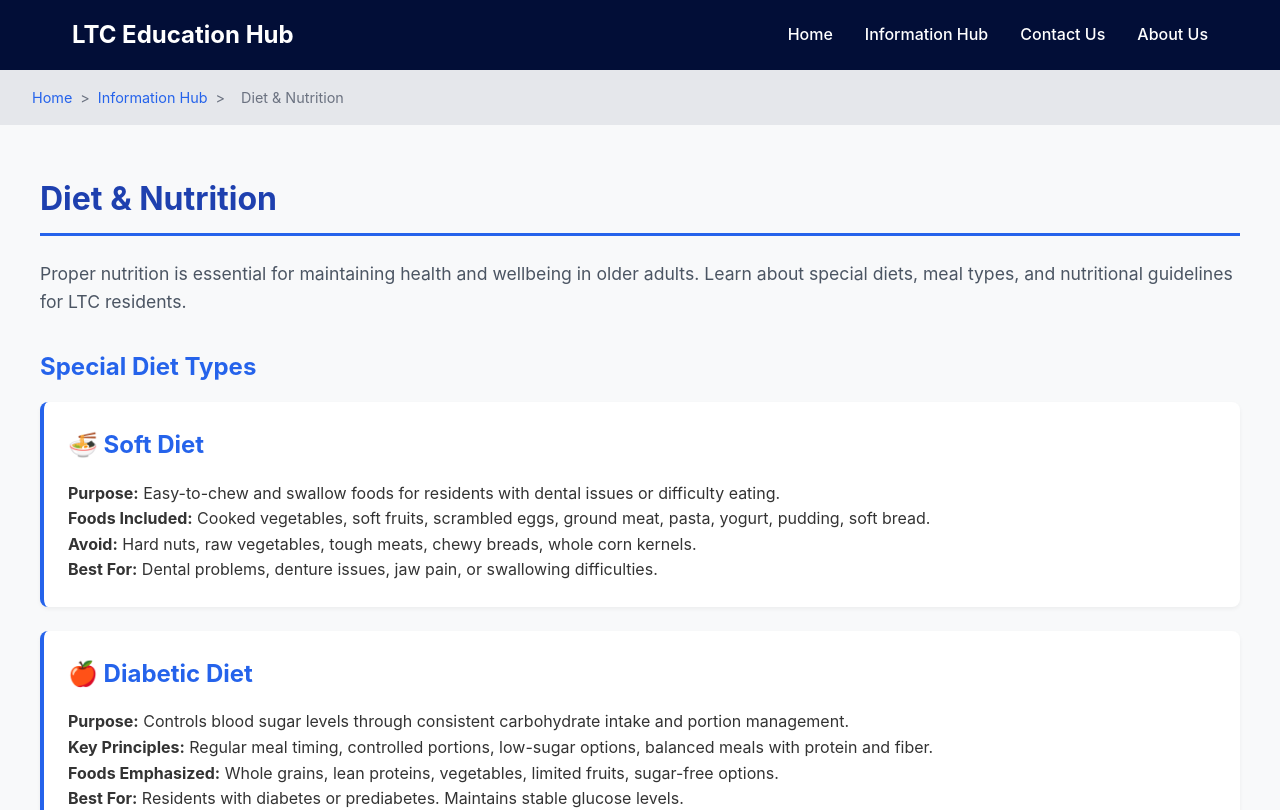
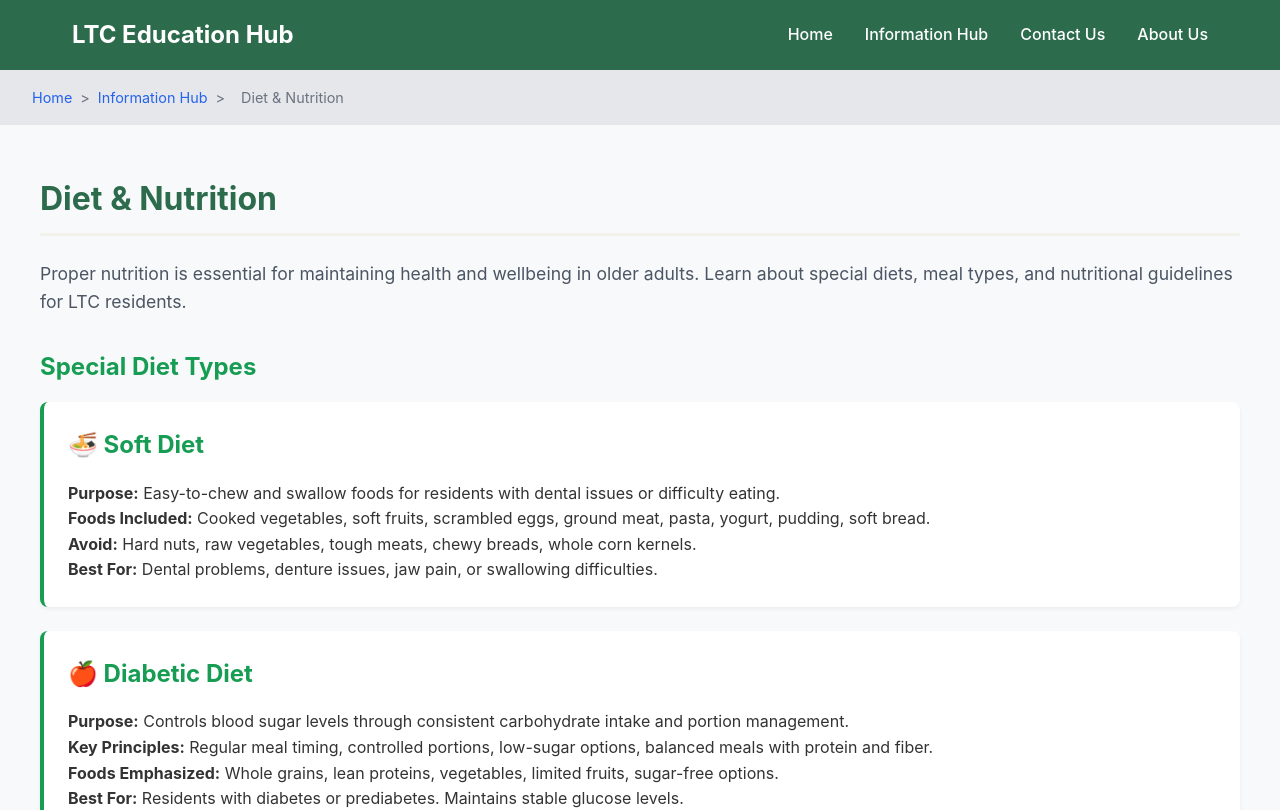
Before and after one commit to GeekZolar/CareWatch, a React (Vite) app: page /diet in a window 1280 px wide. Shown: the top 810 px of the page. Built offline with nearby package versions, Linux system fonts and the light colour scheme.

Commit message:
v1 of branding updates

```diff
--- a/index.html
+++ b/index.html
@@ -1,6 +1,9 @@
 <!doctype html>
 <html lang="en">
   <head>
+    <link rel="preconnect" href="https://fonts.googleapis.com">
+    <link rel="preconnect" href="https://fonts.gstatic.com" crossorigin>
+    <link href="https://fonts.googleapis.com/css2?family=Merriweather:ital,opsz,wght@0,18..144,300..900;1,18..144,300..900&display=swap" rel="stylesheet">
     <meta charset="UTF-8" />
     <link rel="icon" type="image/svg+xml" href="/vite.svg" />
     <meta name="viewport" content="width=device-width, initial-scale=1.0" />
--- a/src/style.css
+++ b/src/style.css
@@ -5,7 +5,7 @@
 }
 
 body {
-  font-family: -apple-system, BlinkMacSystemFont, 'Segoe UI', 'Roboto', 'Oxygen',
+  font-family: -apple-system, BlinkMacSystemFont, 'Merriweather', 'Segoe UI', 'Roboto', 'Oxygen',
     'Ubuntu', 'Cantarell', 'Fira Sans', 'Droid Sans', 'Helvetica Neue',
     sans-serif;
   -webkit-font-smoothing: antialiased;
@@ -28,7 +28,7 @@ body {
 
 /* Header Styles */
 header {
-  background: linear-gradient(135deg, #020e37 0%, #020e37 100%);
+  background: linear-gradient(135deg, #2c6b4c 0%, #2c6b4c 100%);
   color: white;
   padding: 1rem 0;
   box-shadow: 0 2px 8px rgba(0, 0, 0, 0.1);
@@ -74,7 +74,7 @@ nav ul li a:hover {
 
 /* Footer Styles */
 footer {
-  background-color: #1e293b;
+  background-color: #2c6b4c;
   color: white;
   padding: 2rem 0;
   margin-top: auto;
@@ -216,8 +216,8 @@ footer {
 .content-section h2 {
   font-size: 2rem;
   margin-bottom: 1.5rem;
-  color: #1e40af;
-  border-bottom: 3px solid #2563eb;
+  color: #2c6b4c;
+  border-bottom: 3px solid #f3f1eb;
   padding-bottom: 0.5rem;
 }
 
@@ -225,7 +225,7 @@ footer {
   font-size: 1.5rem;
   margin-top: 2rem;
   margin-bottom: 1rem;
-  color: #2563eb;
+  color: #169d53;
 }
 
 /* Cards */
@@ -249,13 +249,13 @@ footer {
 .topic-card:hover {
   transform: translateY(-8px);
   box-shadow: 0 8px 16px rgba(0, 0, 0, 0.15);
-  border-color: #2563eb;
+  border-color: #169d53;
 }
 
 .topic-card h3 {
   font-size: 1.25rem;
   margin-bottom: 0.75rem;
-  color: #1e40af;
+  color: #2c6b4c;
   border-bottom: none;
   padding: 0;
 }
@@ -278,7 +278,7 @@ footer {
   padding: 1.5rem;
   margin-bottom: 1.5rem;
   box-shadow: 0 2px 4px rgba(0, 0, 0, 0.05);
-  border-left: 4px solid #2563eb;
+  border-left: 4px solid #169d53;
 }
 
 .info-card h3 {
@@ -415,4 +415,14 @@ footer {
   .container {
     padding: 1rem;
   }
+
+
+.merriweather-carewatch {
+  font-family: "Merriweather", serif;
+  font-optical-sizing: auto;
+  font-weight: <weight>;
+  font-style: normal;
+  font-variation-settings:
+    "wdth" 100;
 }
+}
```
